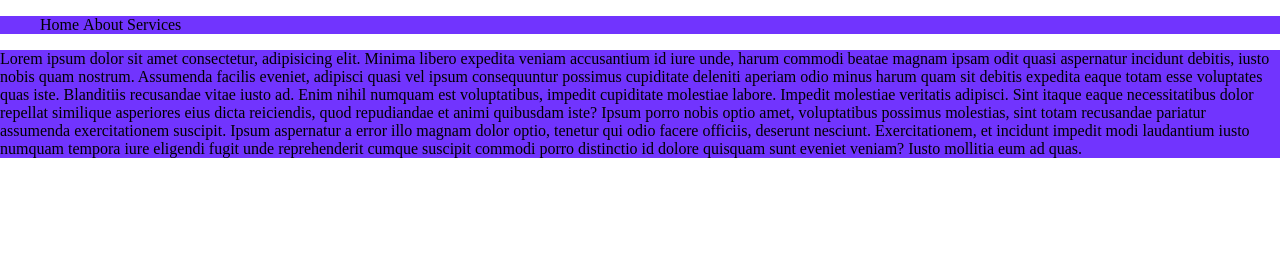
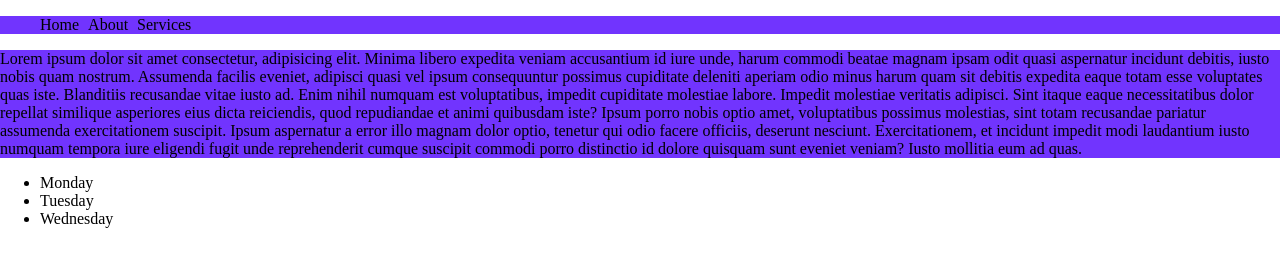
Before and after one commit to otienosteve/prepWed, a plain HTML site: page index.html in a window 1280 px wide. Drawn offline with Linux system fonts and the light colour scheme.

Commit message:
added an unorderd list

```diff
--- a/index.html
+++ b/index.html
@@ -28,6 +28,9 @@
     Ipsum porro nobis optio amet, voluptatibus possimus molestias, sint totam recusandae pariatur assumenda exercitationem suscipit. Ipsum aspernatur a error illo magnam dolor optio, tenetur qui odio facere officiis, deserunt nesciunt.
     Exercitationem, et incidunt impedit modi laudantium iusto numquam tempora iure eligendi fugit unde reprehenderit cumque suscipit commodi porro distinctio id dolore quisquam sunt eveniet veniam? Iusto mollitia eum ad quas.</p>
 </div>
-
+<ul><li>Monday</li>
+    <li>Tuesday</li>
+    <li>Wednesday</li>
+</ul>
 </body>
 </html>
--- a/style.css
+++ b/style.css
@@ -4,6 +4,7 @@
 }
 .nav ul li{
     display:inline-flex;
+    margin-right:5px;
 }
 body{
     margin:0;
@@ -11,3 +12,11 @@ body{
 .nav p{
     margin:0;
 }
+/*
+selector {
+property:value
+
+}
+
+
+*/
```
